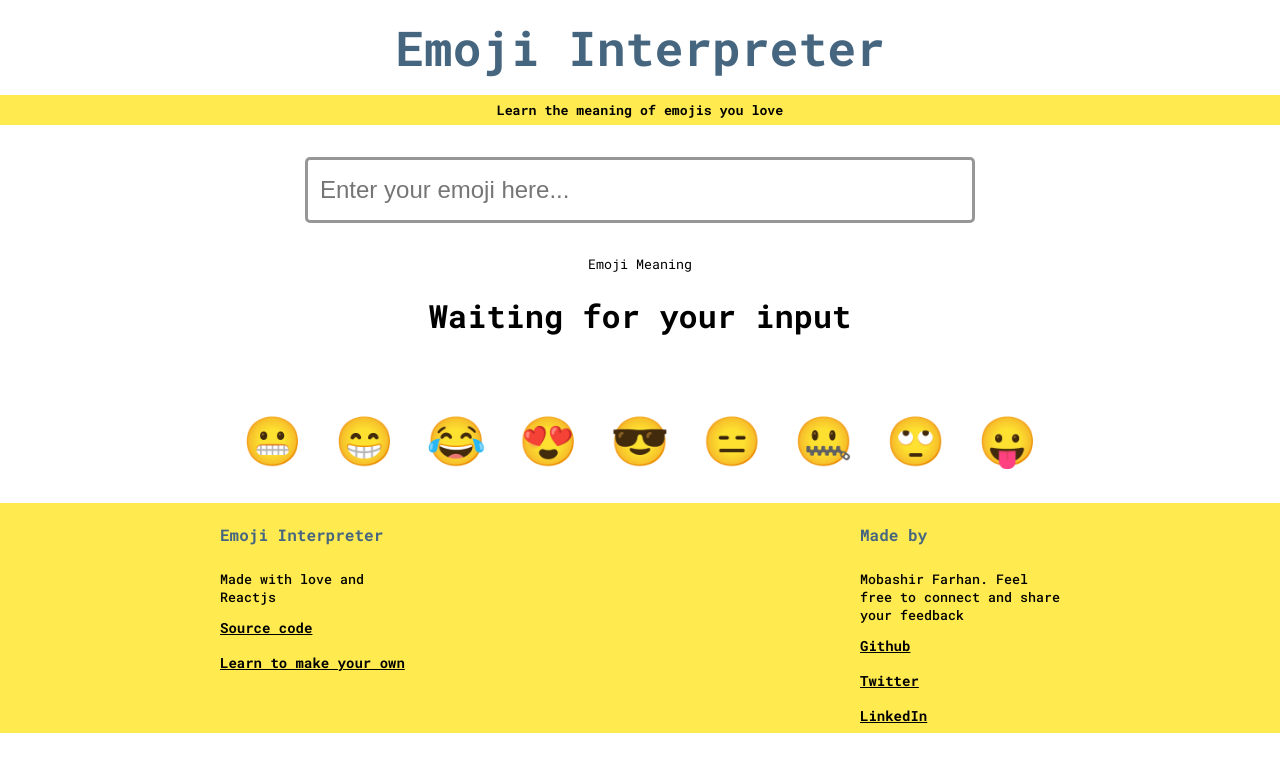
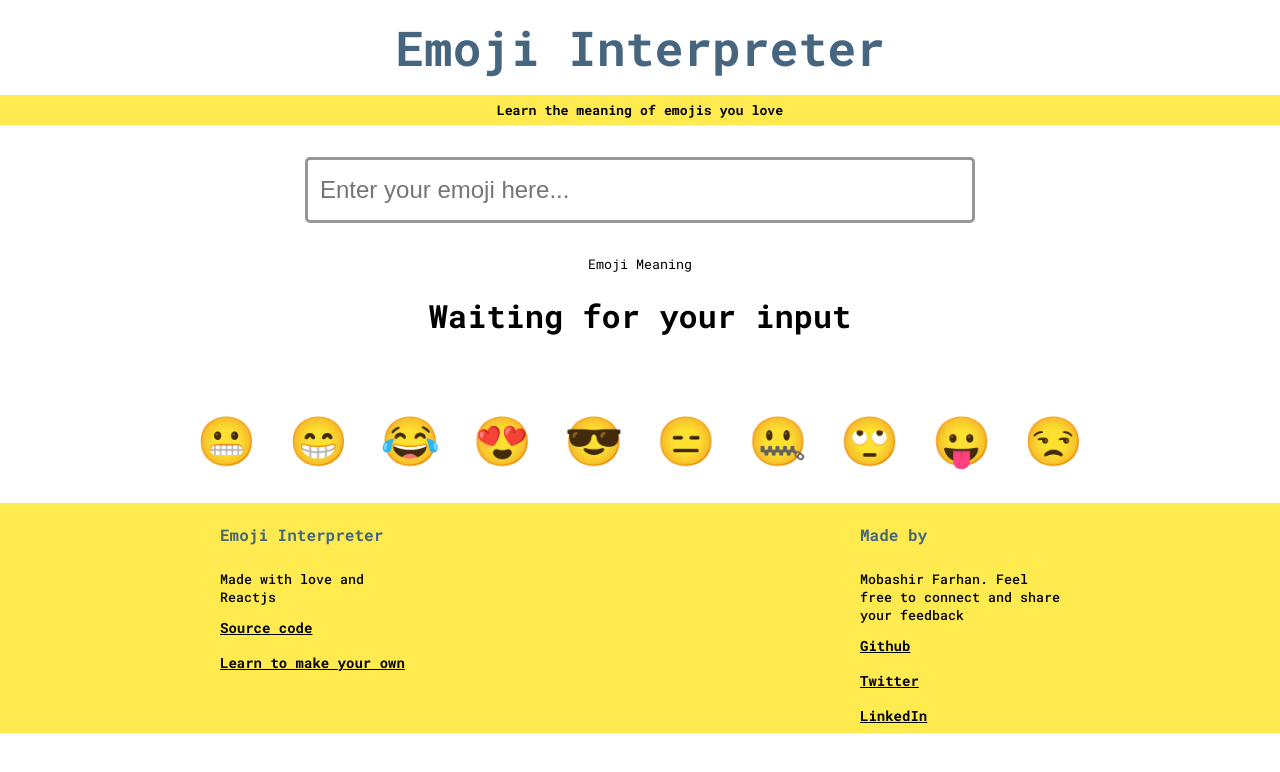
Before and after one commit to FarhanMobashir/emoji-interpreter, a React (Create React App) app: page / in a window 1280 px wide. Shown: the top 772 px of the page. Built offline with nearby package versions, Linux system fonts and the light colour scheme.

Commit message:
adds one emoji to the database

```diff
--- a/src/App.js
+++ b/src/App.js
@@ -11,6 +11,7 @@ const db = {
   "🤐": "Zipper-Mouth Face",
   "🙄": "Face with Rolling Eyes",
   "😛": "Face with Tongue",
+  "😒": "Unamused Face",
 };
 
 const emojis = Object.keys(db);
```
